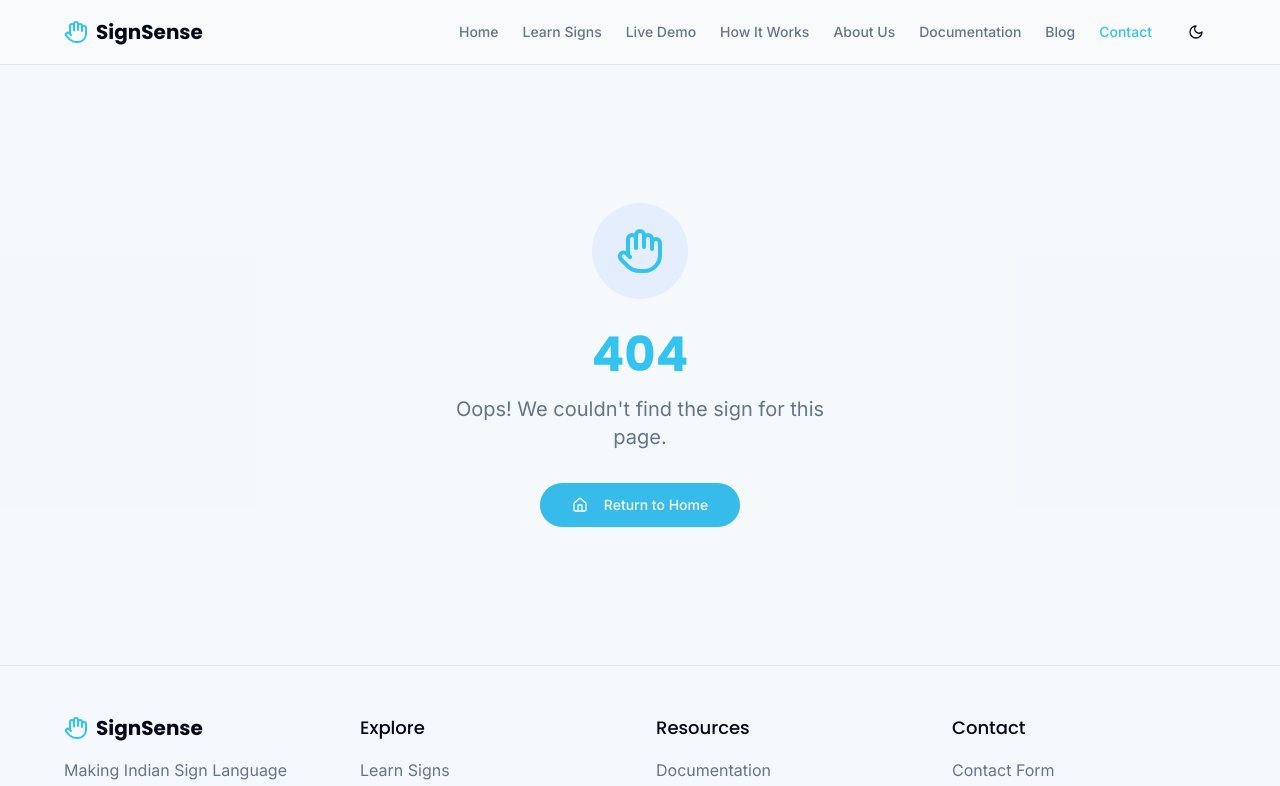
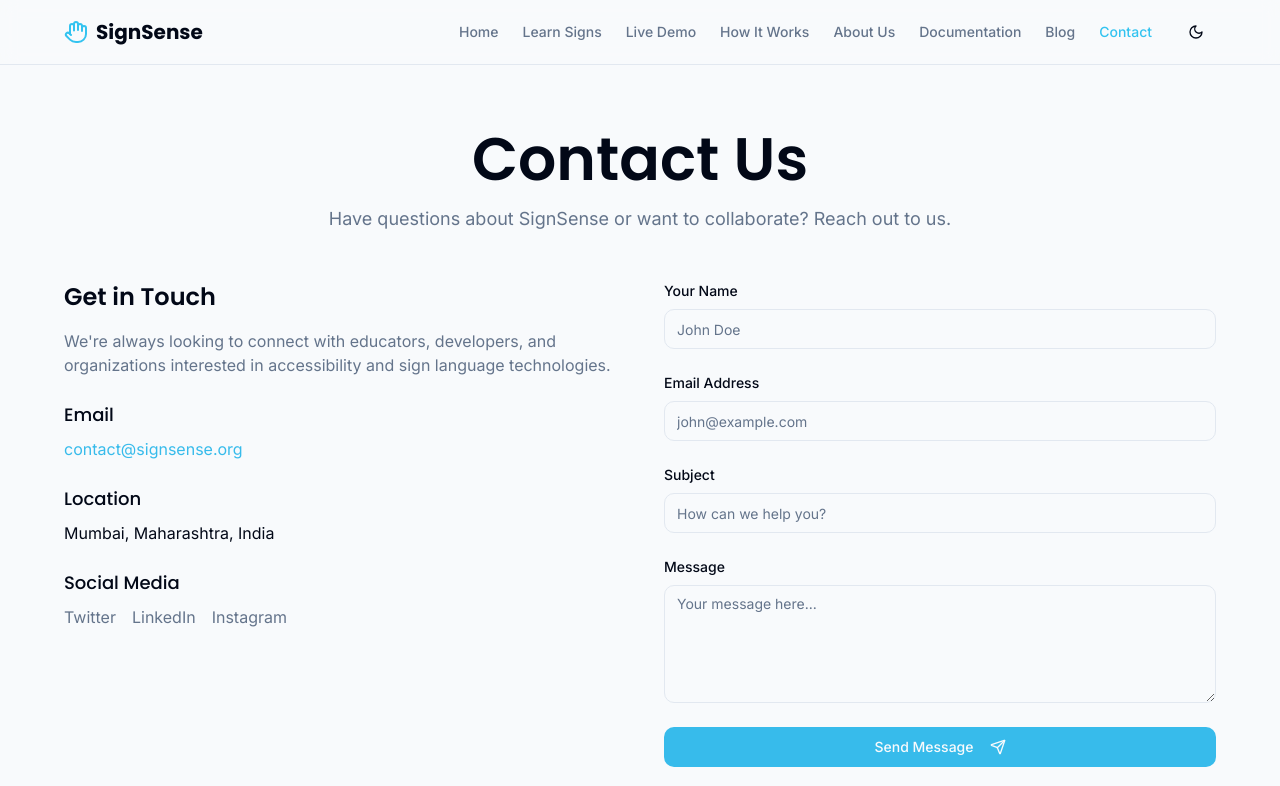
Before and after one commit to singhtrivendra/sign-sense-india-ai-95, a React (Vite) app: page /contact in a window 1280 px wide. Shown: the top 786 px of the page. Built offline with nearby package versions, Linux system fonts and the light colour scheme.

Commit message:
Fix: Rebuild project to address bugs and errors
This commit rebuilds the project to resolve existing bugs and errors, ensuring a stable and functional application.

```diff
--- a/src/App.tsx
+++ b/src/App.tsx
@@ -1,3 +1,4 @@
+
 import { Toaster } from "@/components/ui/toaster";
 import { QueryClient, QueryClientProvider } from "@tanstack/react-query";
 import { Routes, Route } from "react-router-dom";
@@ -10,6 +11,7 @@ import HowItWorks from "./pages/HowItWorks";
 import About from "./pages/About";
 import Documentation from "./pages/Documentation";
 import Blog from "./pages/Blog";
+import Contact from "./pages/Contact";
 
 const queryClient = new QueryClient();
 
@@ -24,6 +26,7 @@ const App = () => (
         <Route path="/about" element={<About />} />
         <Route path="/docs" element={<Documentation />} />
         <Route path="/blog" element={<Blog />} />
+        <Route path="/contact" element={<Contact />} />
         <Route path="*" element={<NotFound />} />
       </Route>
     </Routes>
--- /dev/null
+++ b/src/pages/Contact.tsx
@@ -0,0 +1,167 @@
+
+import { Button } from "@/components/ui/button";
+import { Input } from "@/components/ui/input";
+import { Textarea } from "@/components/ui/textarea";
+import { toast } from "@/hooks/use-toast";
+import { Send } from "lucide-react";
+import { useState } from "react";
+
+export default function Contact() {
+  const [formData, setFormData] = useState({
+    name: "",
+    email: "",
+    subject: "",
+    message: ""
+  });
+
+  const [isSubmitting, setIsSubmitting] = useState(false);
+
+  const handleChange = (e: React.ChangeEvent<HTMLInputElement | HTMLTextAreaElement>) => {
+    const { name, value } = e.target;
+    setFormData(prev => ({
+      ...prev,
+      [name]: value
+    }));
+  };
+
+  const handleSubmit = (e: React.FormEvent) => {
+    e.preventDefault();
+    setIsSubmitting(true);
+
+    // Simulate form submission
+    setTimeout(() => {
+      toast({
+        title: "Message sent",
+        description: "Thank you for contacting us. We will get back to you soon.",
+      });
+
+      setFormData({
+        name: "",
+        email: "",
+        subject: "",
+        message: ""
+      });
+
+      setIsSubmitting(false);
+    }, 1000);
+  };
+
+  return (
+    <div className="container py-16">
+      <div className="max-w-3xl mx-auto text-center mb-12">
+        <h1 className="mb-4">Contact Us</h1>
+        <p className="text-lg text-muted-foreground">
+          Have questions about SignSense or want to collaborate? Reach out to us.
+        </p>
+      </div>
+
+      <div className="grid md:grid-cols-2 gap-12">
+        <div>
+          <h3 className="text-2xl font-semibold mb-4">Get in Touch</h3>
+          <p className="text-muted-foreground mb-6">
+            We're always looking to connect with educators, developers, and organizations
+            interested in accessibility and sign language technologies.
+          </p>
+
+          <div className="space-y-6">
+            <div>
+              <h4 className="text-lg font-medium mb-2">Email</h4>
+              <p className="text-primary">contact@signsense.org</p>
+            </div>
+
+            <div>
+              <h4 className="text-lg font-medium mb-2">Location</h4>
+              <p>Mumbai, Maharashtra, India</p>
+            </div>
+
+            <div>
+              <h4 className="text-lg font-medium mb-2">Social Media</h4>
+              <div className="flex gap-4">
+                <a href="#" className="text-muted-foreground hover:text-primary transition-colors">
+                  Twitter
+                </a>
+                <a href="#" className="text-muted-foreground hover:text-primary transition-colors">
+                  LinkedIn
+                </a>
+                <a href="#" className="text-muted-foreground hover:text-primary transition-colors">
+                  Instagram
+                </a>
+              </div>
+            </div>
+          </div>
+        </div>
+
+        <div>
+          <form onSubmit={handleSubmit} className="space-y-6">
+            <div>
+              <label htmlFor="name" className="block text-sm font-medium mb-2">
+                Your Name
+              </label>
+              <Input
+                id="name"
+                name="name"
+                value={formData.name}
+                onChange={handleChange}
+                placeholder="John Doe"
+                required
+              />
+            </div>
+
+            <div>
+              <label htmlFor="email" className="block text-sm font-medium mb-2">
+                Email Address
+              </label>
+              <Input
+                id="email"
+                name="email"
+                type="email"
+                value={formData.email}
+                onChange={handleChange}
+                placeholder="john@example.com"
+                required
+              />
+            </div>
+
+            <div>
+              <label htmlFor="subject" className="block text-sm font-medium mb-2">
+                Subject
+              </label>
+              <Input
+                id="subject"
+                name="subject"
+                value={formData.subject}
+                onChange={handleChange}
+                placeholder="How can we help you?"
+                required
+              />
+            </div>
+
+            <div>
+              <label htmlFor="message" className="block text-sm font-medium mb-2">
+                Message
+              </label>
+              <Textarea
+                id="message"
+                name="message"
+                value={formData.message}
+                onChange={handleChange}
+                placeholder="Your message here..."
+                rows={5}
+                required
+              />
+            </div>
+
+            <Button
+              type="submit"
+              className="w-full"
+              disabled={isSubmitting}
+            >
+              {isSubmitting ? "Sending..." : "Send Message"}
+              <Send className="ml-2" />
+            </Button>
+          </form>
+        </div>
+      </div>
+    </div>
+  );
+}
```
